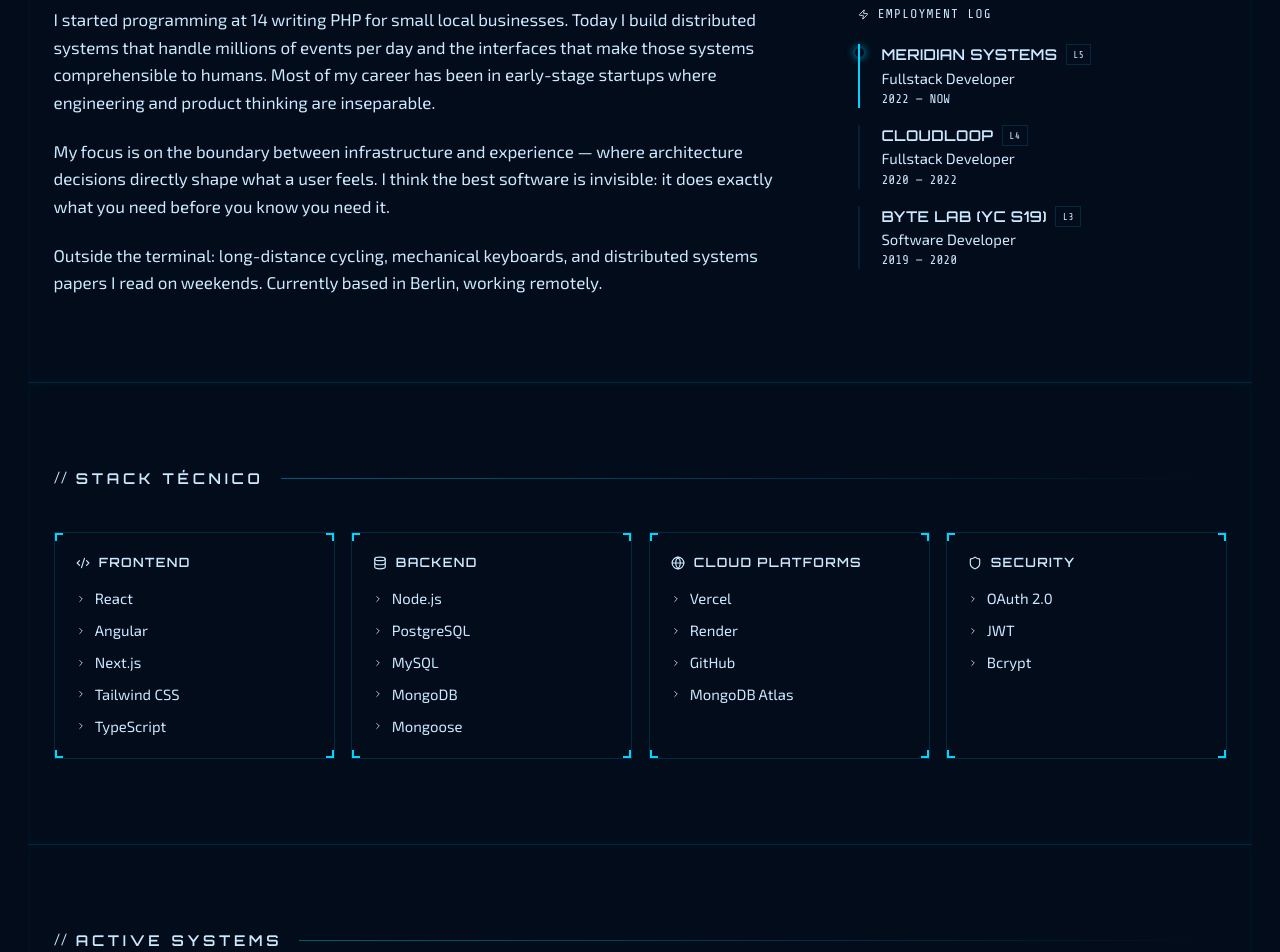
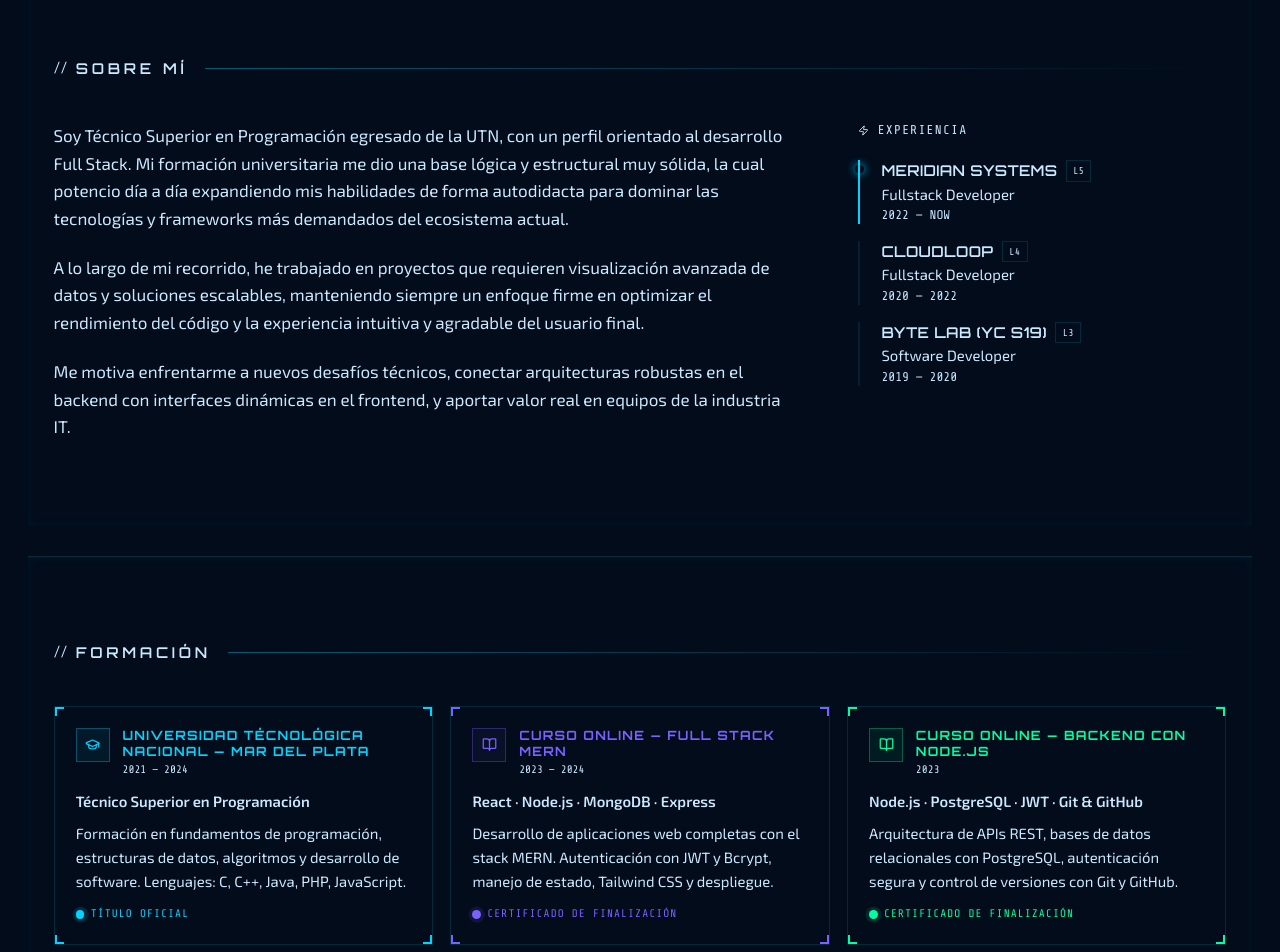
Before and after one commit to echeverriaalex/My_portfolio_2026, a React (Vite) app: page / in a window 1280 px wide. Shown: the part 1000-1952 px from the top of the page. Built offline with nearby package versions, Linux system fonts and the light colour scheme.

Commit message:
agrego seccion de educacion, nuevas descripciones y varias modificaciones visuales

```diff
--- a/src/app/App.tsx
+++ b/src/app/App.tsx
@@ -9,7 +9,7 @@
 import { GlowOrb } from "./components/GlowOrb/GlowOrb";
 import { Ticker } from "./components/Ticker/Ticker";
 import { StatCard } from "./components/StatCard/StatCard";
-import { ABOUT_MY, CONTACTS, EXPERIENCE, FAVORITES, STACK, STATS } from "./Data";
+import { ABOUT_MY, CONTACTS, EDUCATION, EXPERIENCE, FAVORITES, STACK, STATS } from "./Data";
 import { ButtonPrimary } from "./components/Button/ButtonPrimary";
 import { ButtonSecondary } from "./components/Button/ButtonSecondary";
 
@@ -33,10 +33,7 @@
   }, []);
 
   return (
-    <div
-      className="min-h-screen bg-background text-foreground relative overflow-x-hidden"
-      style={EXO}
-    >
+    <div className="min-h-screen bg-background text-foreground relative overflow-x-hidden flex flex-col gap-[30px]" style={EXO}>
       <GridBg />
 
       {/* Subtle scanline */}
@@ -52,10 +49,7 @@
       <Ticker />
 
       {/* ── Nav ── */}
-      <nav
-        ref={navRef}
-        className="sticky top-0 z-50 border-b border-border bg-background/85 backdrop-blur-xl"
-      >
+      <nav ref={navRef} className="sticky top-0 z-50 border-b border-border bg-background/85 backdrop-blur-xl">
         <div className="max-w-6xl mx-auto px-6 h-14 flex items-center justify-between gap-8">
           {/* Logo */}
           <div className="flex items-center gap-3 flex-shrink-0">
@@ -193,9 +187,10 @@
               className="text-base text-secondary-foreground leading-relaxed max-w-xl mb-8"
               style={EXO}
             >
-              Apasionado por construir aplicaciones web eficientes, escalables y con un diseño cuidado.
-              Especializado en el ecosistema de JavaScript/TypeScript (Node.js & React), con sólida base
-              en arquitecturas de software y bases de datos.
+              Desarrollador Full-Stack, graduado de la UTN con una fuerte base técnica autodidacta.
+              Manejo el stack MERN, MEAN y bases de datos relacionales y no relacionales.
+              Con experiencia real construyendo portales web con visualización de datos.
+              Busco oportunidades de trabajo en un entorno profesional donde pueda crecer y aportar mis habilidades.
             </p>
 
             {/* CTA (Botones de acción) */}
@@ -290,33 +285,28 @@
         id="profile-detail"
         className="max-w-6xl mx-auto px-6 py-20 border-t border-border animated-border"
       >
-        <SectionLabel>Operator Profile</SectionLabel>
+        <SectionLabel>Sobre mí</SectionLabel>
         <div className="grid grid-cols-1 md:grid-cols-[2fr_1fr] gap-16">
           <div
             className="space-y-5 text-secondary-foreground text-base leading-relaxed"
             style={EXO}
           >
             <p>
-              I started programming at 14 writing PHP for small
-              local businesses. Today I build distributed
-              systems that handle millions of events per day and
-              the interfaces that make those systems
-              comprehensible to humans. Most of my career has
-              been in early-stage startups where engineering and
-              product thinking are inseparable.
+              Soy Técnico Superior en Programación egresado de la UTN, con un perfil orientado
+              al desarrollo Full Stack. Mi formación universitaria me dio una base lógica y
+              estructural muy sólida, la cual potencio día a día expandiendo mis habilidades
+              de forma autodidacta para dominar las tecnologías y frameworks más demandados
+              del ecosistema actual.
             </p>
             <p>
-              My focus is on the boundary between infrastructure
-              and experience — where architecture decisions
-              directly shape what a user feels. I think the best
-              software is invisible: it does exactly what you
-              need before you know you need it.
+              A lo largo de mi recorrido, he trabajado en proyectos que requieren visualización
+              avanzada de datos y soluciones escalables, manteniendo siempre un enfoque firme
+              en optimizar el rendimiento del código y la experiencia intuitiva y agradable del usuario final.
             </p>
             <p>
-              Outside the terminal: long-distance cycling,
-              mechanical keyboards, and distributed systems
-              papers I read on weekends. Currently based in
-              Berlin, working remotely.
+              Me motiva enfrentarme a nuevos desafíos técnicos, conectar arquitecturas robustas
+              en el backend con interfaces dinámicas en el frontend, y aportar valor real en
+              equipos de la industria IT.
             </p>
           </div>
           <div>
@@ -325,7 +315,7 @@
               style={MONO}
             >
               <Zap size={11} />
-              EMPLOYMENT LOG
+              EXPERIENCIA
             </div>
             <div className="space-y-4">
               {EXPERIENCE.map((exp) => (
@@ -374,11 +364,43 @@
         </div>
       </section>
 
+      {/* ── Formación ── */}
+      <section id="formacion" className="max-w-6xl mx-auto px-6 py-20 border-t border-border animated-border">
+        <SectionLabel>Formación</SectionLabel>
+        <div className="grid grid-cols-1 md:grid-cols-3 gap-4">
+          {EDUCATION.map((edu, i) => {
+            const Icon = edu.icon;
+            const color = i === 0 ? "#00d4ff" : i === 1 ? "#7b61ff" : "#00ffa3";
+            return (
+              <div key={edu.institution} className="relative border border-border bg-card p-5 hover:border-primary/40 transition-colors">
+                <HudCorners color={color} size={9} />
+                <div className="flex items-start gap-3 mb-3">
+                  <div className="w-8 h-8 border flex items-center justify-center flex-shrink-0" style={{ borderColor: color + "50", backgroundColor: color + "10" }}>
+                    <Icon size={15} style={{ color }} />
+                  </div>
+                  <div>
+                    <p className="text-xs font-bold tracking-widest uppercase leading-tight mb-0.5" style={{ ...ORBITRON, color }}>
+                      {edu.institution}
+                    </p>
+                    <p className="text-[11px] text-muted-foreground" style={MONO}>{edu.period}</p>
+                  </div>
+                </div>
+                <p className="text-foreground text-sm font-semibold mb-2" style={EXO}>{edu.title}</p>
+                <p className="text-secondary-foreground text-sm leading-relaxed" style={EXO}>{edu.details}</p>
+                {edu.highlight && (
+                  <div className="mt-3 flex items-center gap-1.5">
+                    <PulsingDot color={color} />
+                    <span className="text-[11px] tracking-widest uppercase" style={{ ...MONO, color }}> {edu.highlightText} </span>
+                  </div>
+                )}
+              </div>
+            );
+          })}
+        </div>
+      </section>
+
       {/* ── Stack ── */}
-      <section
-        id="stack"
-        className="max-w-6xl mx-auto px-6 py-20 border-t border-border animated-border"
-      >
+      <section id="stack" className="w-full max-w-6xl mx-auto px-6 py-20 border-t border-border animated-border">
         <SectionLabel>Stack Técnico</SectionLabel>
         <div className="grid grid-cols-2 md:grid-cols-4 gap-4">
           {STACK.map((group, idx) => {
@@ -423,7 +445,7 @@
       {/* ── Projects ── */}
       <section
         id="projects"
-        className="max-w-6xl mx-auto px-6 py-20 border-t border-border animated-border"
+        className="w-full max-w-6xl mx-auto px-6 py-20 border-t border-border animated-border"
       >
         <SectionLabel>Active Systems</SectionLabel>
         <div className="space-y-3">
@@ -436,10 +458,7 @@
       </section>
 
       {/* ── Contact ── */}
-      <section
-        id="contact"
-        className="max-w-6xl mx-auto px-6 py-20 border-t border-border animated-border"
-      >
+      <section id="contact" className="max-w-6xl mx-auto px-6 py-20 border-t border-border animated-border">
         <SectionLabel>Canal Abierto</SectionLabel>
         <div className="grid grid-cols-1 md:grid-cols-2 gap-16 items-start">
           <div className="animate-fade-in-left">
```
